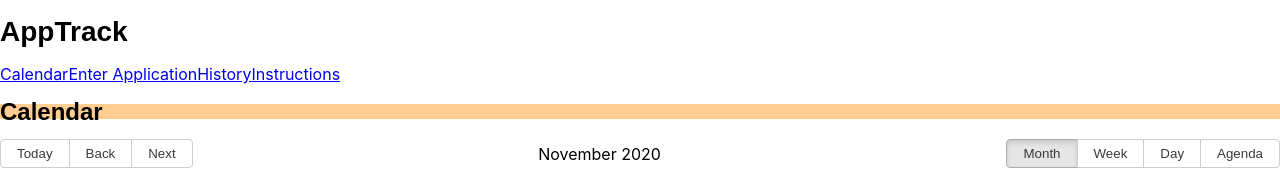
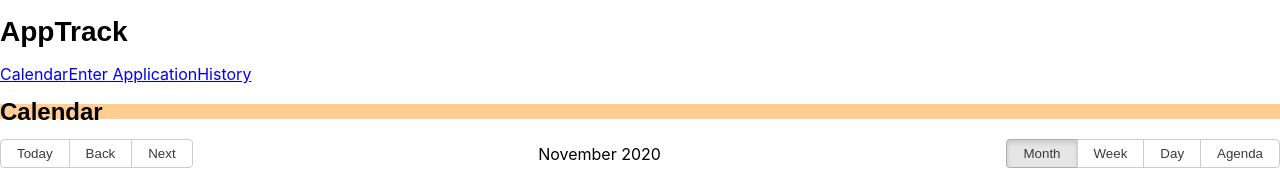
Before and after one commit to wirthdrewneu/Web-Dev-Project-3, a React (Create React App) app in the folder interapp/: page / in a window 1280 px wide. Shown: the top 170 px of the page. Built offline with nearby package versions, Linux system fonts and the light colour scheme; no server answers; the HTML template or start-up script is replaced by a standard one.

Commit message:
Final push

```diff
--- a/interapp/src/components/NavBar.js
+++ b/interapp/src/components/NavBar.js
@@ -26,9 +26,6 @@ function NavBar() {
 					<a className="p-2 text-dark" href="/appliedHistory">
 						History
 					</a>
-					<a className="p-2 text-dark" href="/instructions">
-						Instructions
-					</a>
 
 				</nav>
 			</div>
```
